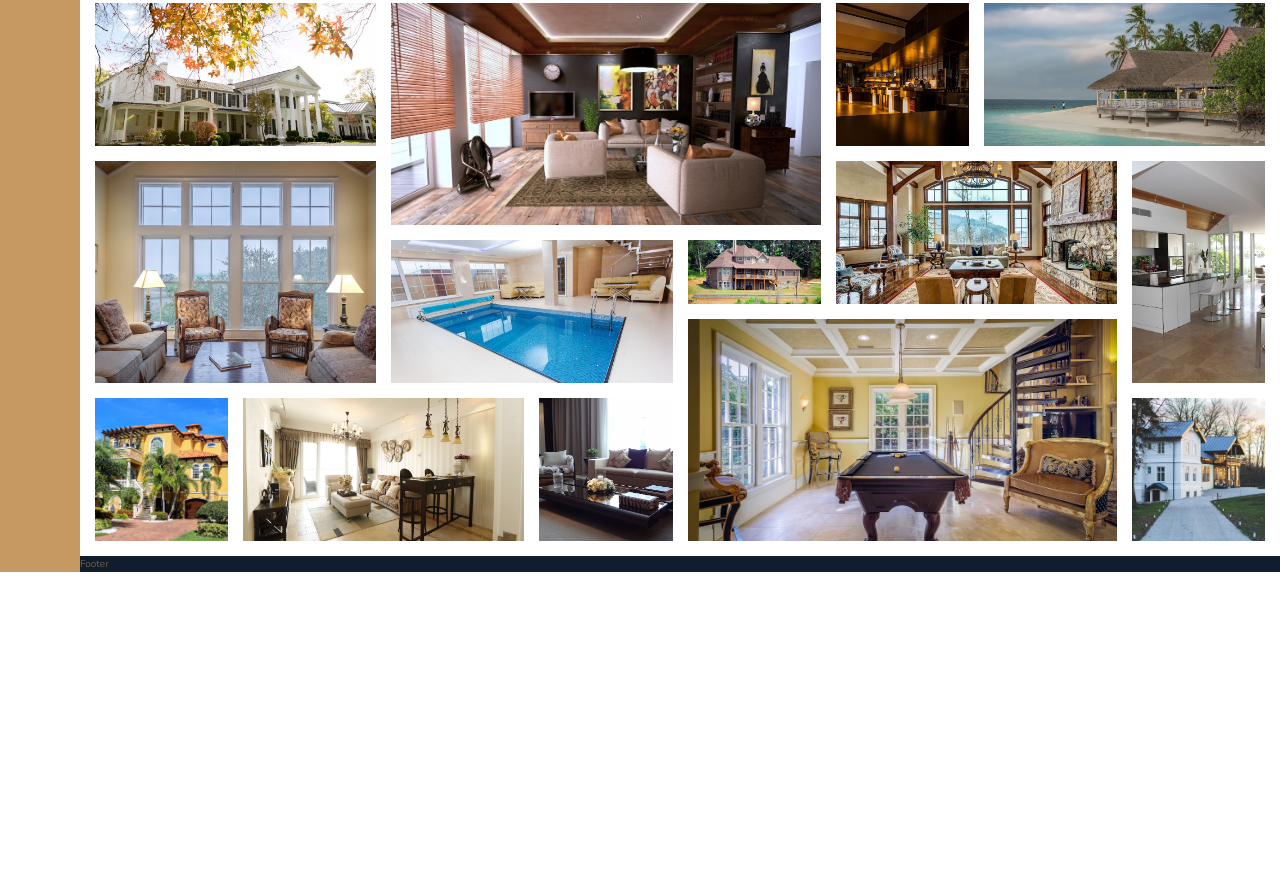
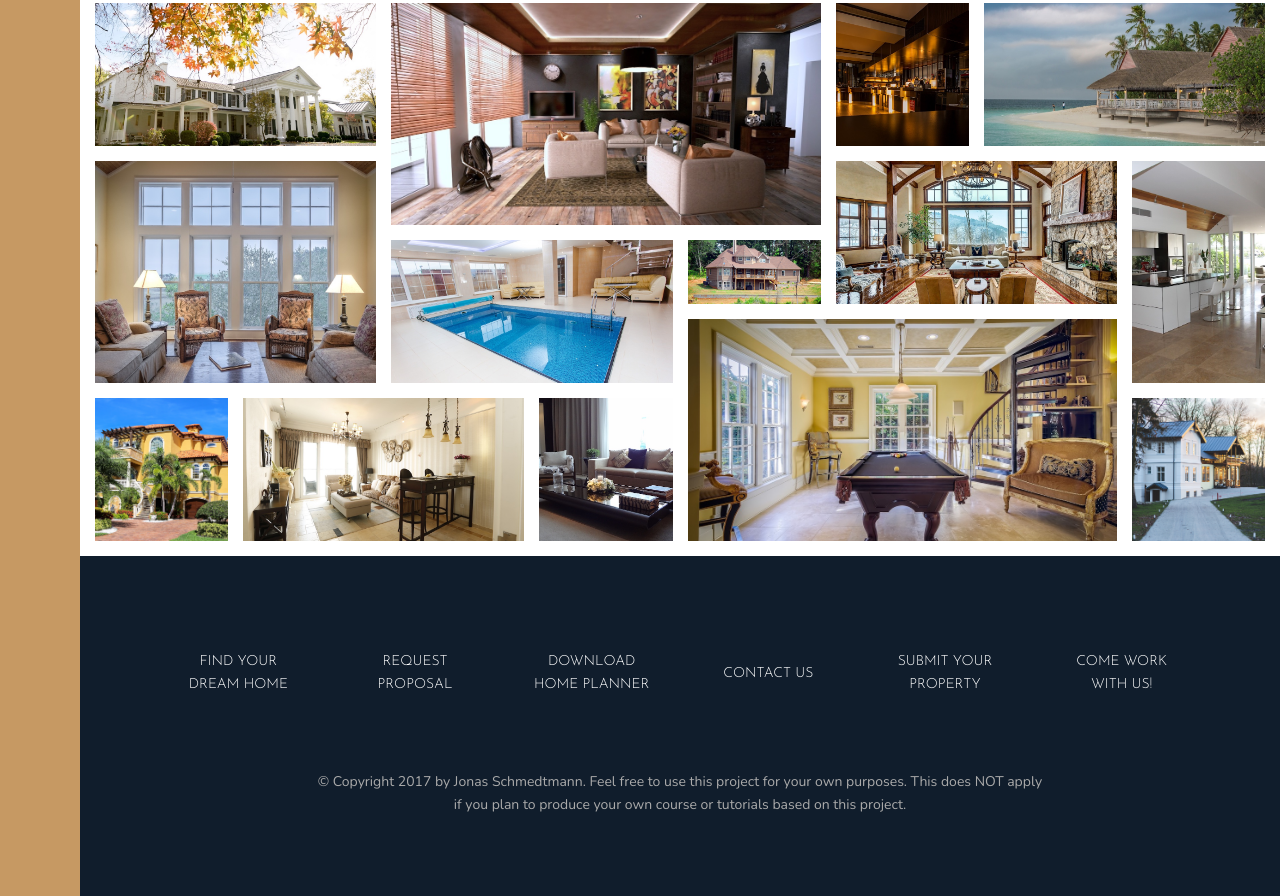
Before and after one commit to maismin/nexter, a website: page index.html in a window 1280 px wide. Shown: the part 3087-3983 px from the top of the page. Before the commit the page ends 3659 px from the top, so only its background shows below. Drawn offline with nearby package versions, Linux system fonts and the light colour scheme.

Commit message:
Add Footer

```diff
--- a/index.html
+++ b/index.html
@@ -292,6 +292,18 @@
       <figure class="gallery__item gallery__item--13"><img src="img/gal-13.jpeg" alt="Gallery image 13" class="gallery__img"></figure>
       <figure class="gallery__item gallery__item--14"><img src="img/gal-14.jpeg" alt="Gallery image 14" class="gallery__img"></figure>
     </section>
-    <footer class="footer">Footer</footer>
+    <footer class="footer">
+      <ul class="nav">
+        <li class="nav__item"><a href="#" class="nav__link">Find your dream home</a></li>
+        <li class="nav__item"><a href="#" class="nav__link">Request proposal</a></li>
+        <li class="nav__item"><a href="#" class="nav__link">Download home planner</a></li>
+        <li class="nav__item"><a href="#" class="nav__link">Contact us</a></li>
+        <li class="nav__item"><a href="#" class="nav__link">Submit your property</a></li>
+        <li class="nav__item"><a href="#" class="nav__link">Come work with us!</a></li>
+      </ul>
+      <p class="copyright">
+        &copy; Copyright 2017 by Jonas Schmedtmann. Feel free to use this project for your own purposes. This does NOT apply if you plan to produce your own course or tutorials based on this project.
+      </p>
+    </footer>
   </body>
 </html>
--- a/sass/_footer.scss
+++ b/sass/_footer.scss
@@ -1,4 +1,43 @@
 .footer {
   background-color: $color-secondary;
   grid-column: full-start / full-end;
+  padding: 8rem;
 }
+
+.nav {
+  list-style: none;
+
+  display: grid;
+  grid-template-columns: repeat(auto-fit, minmax(15rem, 1fr));
+  align-items: center;
+  gap: 0 2rem;
+
+  &__link:link,
+  &__link:visited {
+    font-size: 1.4rem;
+    color: #fff;
+    text-decoration: none;
+    font-family: $font-display;
+    text-transform: uppercase;
+    text-align: center;
+    padding: 1.5rem;
+    display: block;
+    transition: all 0.2s;
+  }
+
+  &__link:hover,
+  &__link:active {
+    background-color: rgba(#fff, 0.05);
+    transform: translateY(-3px);
+  }
+}
+
+.copyright {
+  font-size: 1.4rem;
+  color: $color-grey-light-2;
+  margin-top: 6rem;
+  margin-left: auto;
+  margin-right: auto;
+  text-align: center;
+  width: 70%;
+}
```
Also changed, not shown: css/style.css.
